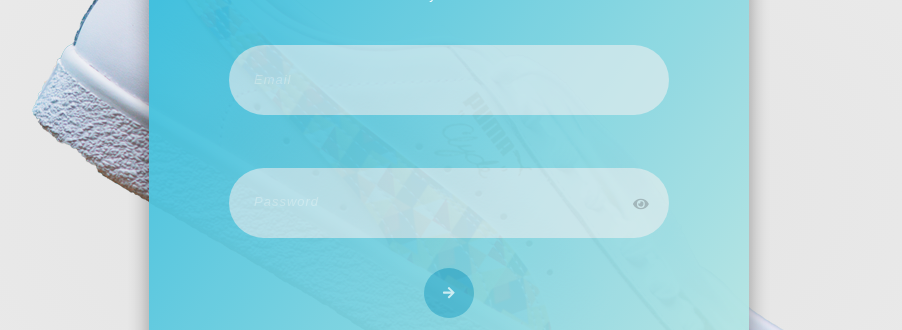
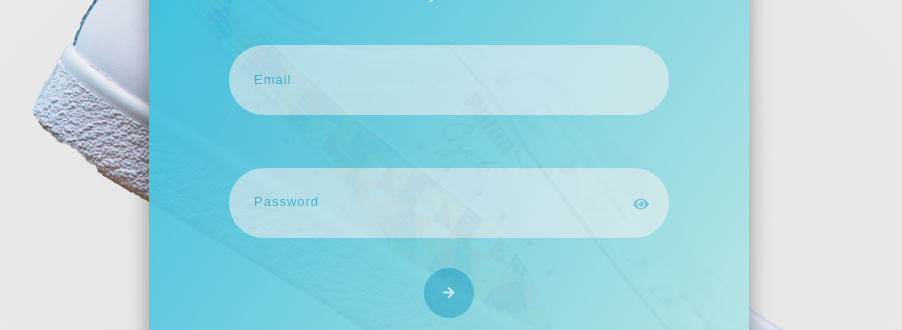
Before and after one commit to julie-p/ecommerce-mern-stack, a React (Create React App) app in the folder frontend/: page /login in a window 1280 px wide. Shown: the part 211-541 px from the top of the page, without its empty margins (191-1093 px from the left). Built offline with nearby package versions, Linux system fonts and the light colour scheme.

Commit message:
css login input

```diff
--- a/frontend/src/Screens/Login.js
+++ b/frontend/src/Screens/Login.js
@@ -24,7 +24,7 @@ function Signin() {
 
                             <h6>Already one of us ?</h6>
                             <div>
-                                <span onClick={handleClick} className="login__link link-underline">Login to your account</span>
+                                <a onClick={handleClick} className="login__link link-underline">Login to your account</a>
                             </div>
                         </div>
                     </section>
@@ -39,7 +39,7 @@ function Signin() {
 
                             <h6>First time ?</h6>
                             <div>
-                                <span onClick={handleClick}  className="login__link link-underline">Create your account</span>
+                                <a onClick={handleClick}  className="login__link link-underline">Create your account</a>
                             </div>
                         </div>
                     </section>
--- a/frontend/src/styles/Login.css
+++ b/frontend/src/styles/Login.css
@@ -46,7 +46,7 @@ section#signin.login {
     color: #26a7c7;
 }
 
-.login__container span {
+.login__container a {
     color: #fff;
     background-color: transparent;
     border: none;
@@ -57,7 +57,7 @@ section#signin.login {
     position: relative;
 }
 
-.login__container span::after {
+.login__container a::after {
     content: '';
     position: absolute;
     bottom: -3px;
@@ -71,7 +71,7 @@ section#signin.login {
     transition: transform .3s;
 }
 
-.login__container span:hover::after {
+.login__container a:hover::after {
     transform: scaleX(1);
 }
 
@@ -117,7 +117,6 @@ label {
     left: 10px;
     font-size: 13px;
     letter-spacing: 1px;
-    opacity: .3;
 }
 
 .content-name {
@@ -125,6 +124,8 @@ label {
     bottom: 35px;
     left: 15px;
     transition: all 0.3s ease;
+    color: #26a7c7;
+    opacity: .8;
 }
 
 .login__input:focus + .label-name .content-name,
@@ -132,13 +133,13 @@ label {
     transform: translateY(-220%);
     color: #fff;
     font-weight: 700;
-    font-style: italic;
+    opacity: .7;
 }
 
 .password-icon {
     font-size: 14px;
-    color: #636e72;
-    opacity: .4;
+    color: #26a7c7;
+    opacity: .5;
     cursor: pointer;
     float: right;
     top: 48px;
```
